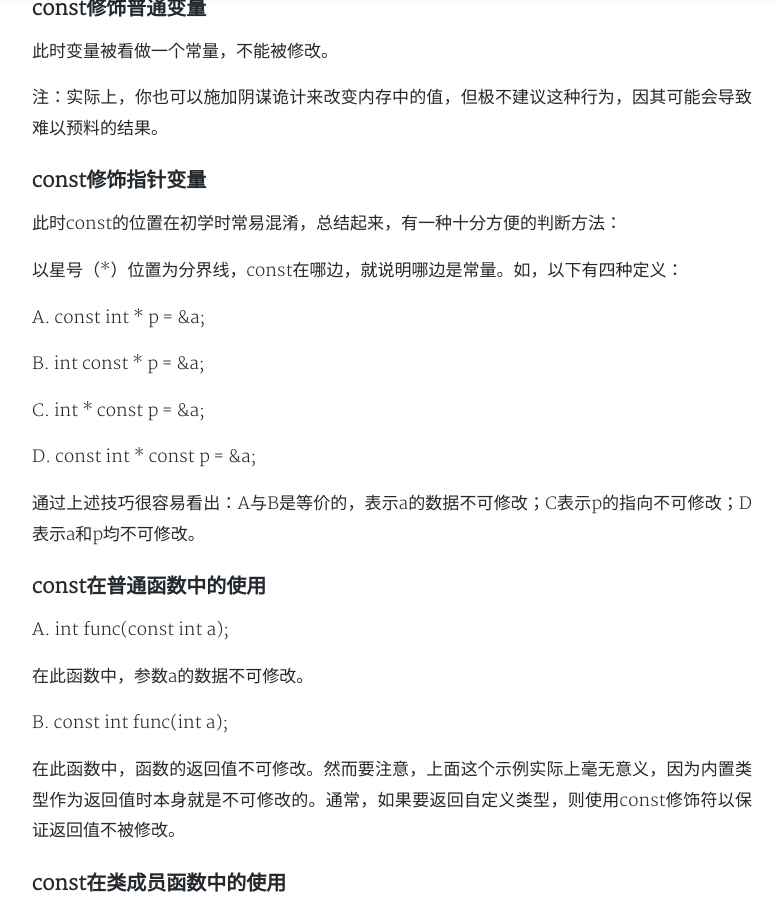
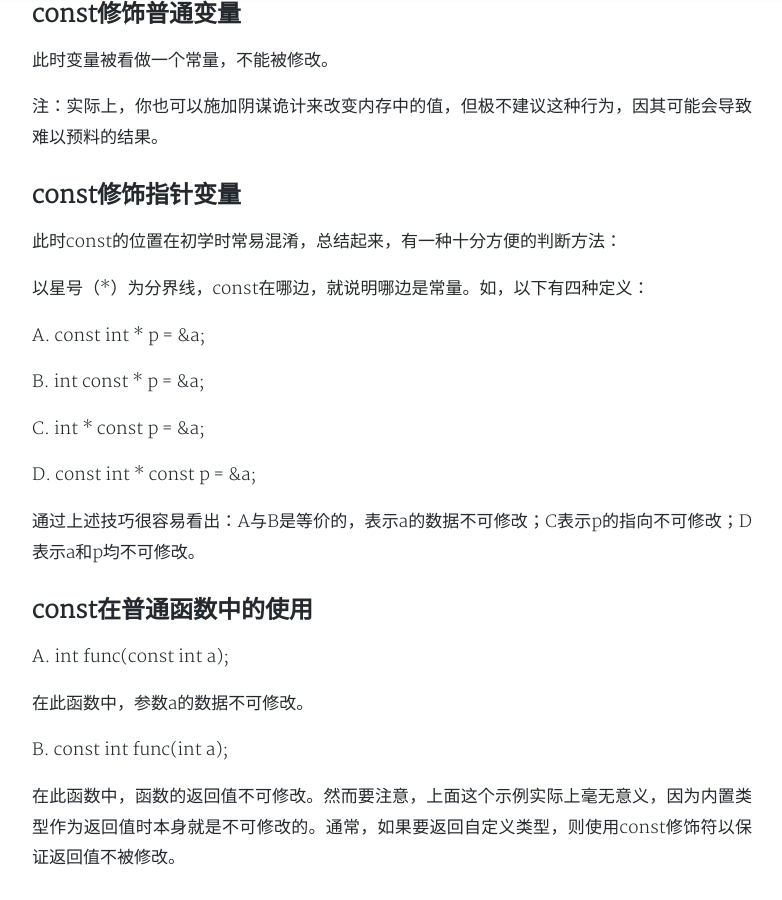
Before and after one commit to Morimiue/mzzx.github.io, a Jekyll site: the page built from _posts/2019-03-12-cpp-const.md, in a window 1280 px wide and 900 px high, scrolled down 715 px. Shown: the whole window, without its empty margins (248-1030 px from the left). Built offline with Jekyll 4.4.1, drawn with Linux system fonts in a browser that asks for light colours; nearby versions of some CDN libraries; comment, search, counter and statistics services are not loaded; a style sheet for code colours, icons or effects is not loaded.

Commit message:
Update 2019-03-12-cpp-const.md

```diff
--- a/_posts/2019-03-12-cpp-const.md
+++ b/_posts/2019-03-12-cpp-const.md
@@ -12,17 +12,17 @@ tags: 计算机 C/C++
 
 （本来应该多放一些示例代码，懒癌晚期的我暂时先不放了……有空补上……）
 
-### const修饰普通变量
+## const修饰普通变量
 
 此时变量被看做一个常量，不能被修改。
 
 注：实际上，你也可以施加阴谋诡计来改变内存中的值，但极不建议这种行为，因其可能会导致难以预料的结果。
 
-### const修饰指针变量
+## const修饰指针变量
 
 此时const的位置在初学时常易混淆，总结起来，有一种十分方便的判断方法：
 
-以星号（\*）位置为分界线，const在哪边，就说明哪边是常量。如，以下有四种定义：
+以星号（\*）为分界线，const在哪边，就说明哪边是常量。如，以下有四种定义：
 
 A. const int * p = &a;
 
@@ -34,7 +34,7 @@ D. const int * const p = &a;
 
 通过上述技巧很容易看出：A与B是等价的，表示a的数据不可修改；C表示p的指向不可修改；D表示a和p均不可修改。
 
-### const在普通函数中的使用
+## const在普通函数中的使用
 
 A. int func(const int a);
 
@@ -44,7 +44,7 @@ B. const int func(int a);
 
 在此函数中，函数的返回值不可修改。然而要注意，上面这个示例实际上毫无意义，因为内置类型作为返回值时本身就是不可修改的。通常，如果要返回自定义类型，则使用const修饰符以保证返回值不被修改。
 
-### const在类成员函数中的使用
+## const在类成员函数中的使用
 
 在类成员函数中，我们仍然可以使用普通函数中的用法，而此时const还有另外一种用法：
 
@@ -62,7 +62,7 @@ public:
 
 当const放在成员函数名之后时，代表此函数无权修改成员变量的值，因此，上述函数内容的第一行是不合法的，因为它试图修改成员变量a的值。然而注意，函数内容的第二行则是合法的，因为此处的a代表函数的一个参数，而非成员变量。（注：在实际开发中要避免这种重名！）
 
-### 使用const的注意事项
+## 使用const的注意事项
 
 1. 在C++中，应该使用const代替#DEFINE进行常量定义。
 2. 使用全大写命名常量是一个好习惯。
```
